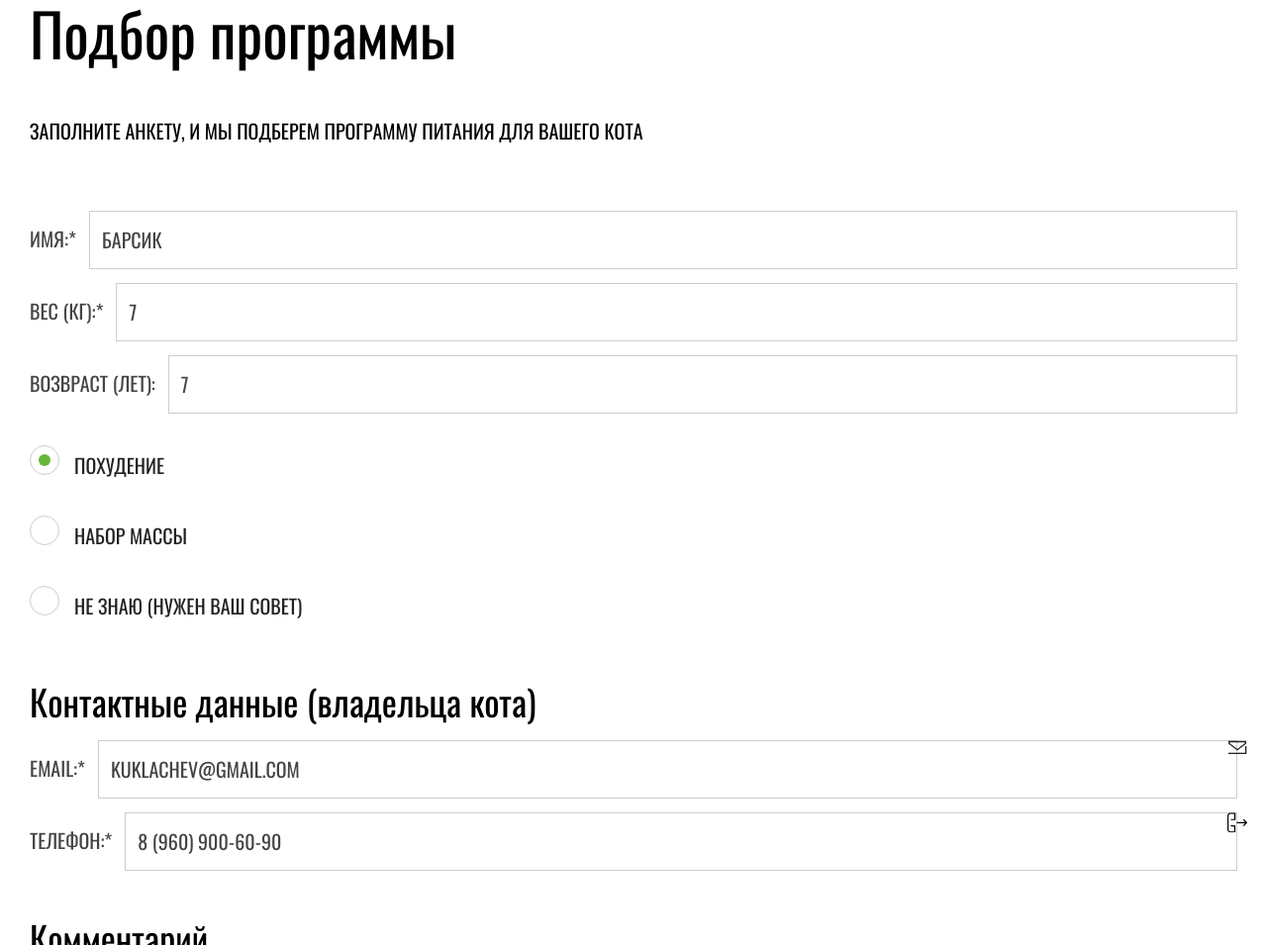
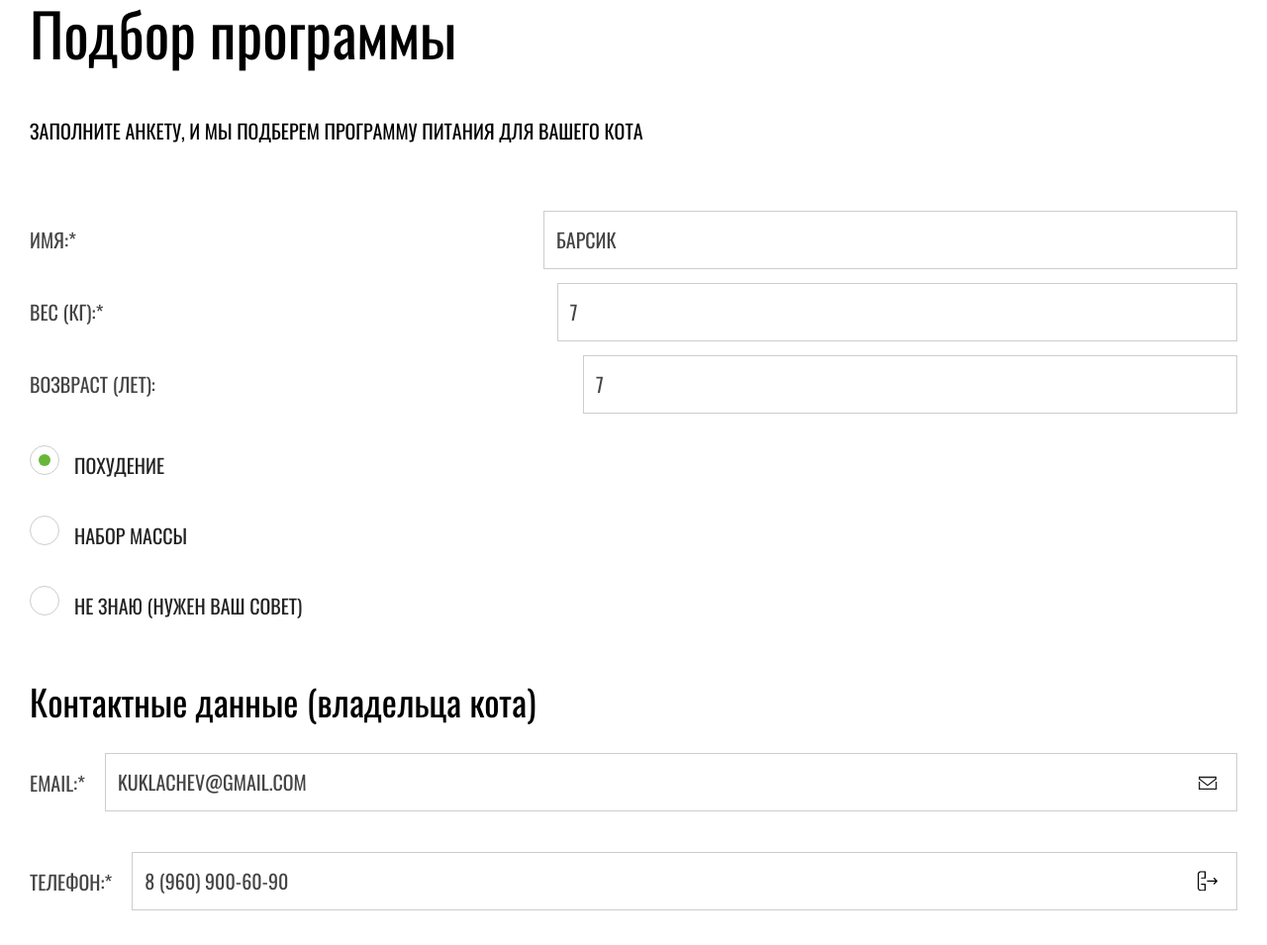
Before and after one commit to varAndez/cat-energy, a website: page source/form.html in a window 1280 px wide. Shown: the part 146-1101 px from the top of the page at 99% size. Drawn offline with nearby package versions, Linux system fonts and the light colour scheme; files that its build step writes are made by us from their sources.

Commit message:
Исправляет SVG в разделе контактные данные и добавляет правильное позиционирование

```diff
--- a/source/form.html
+++ b/source/form.html
@@ -95,23 +95,24 @@
           <h2 class="form__caption">Контактные данные (владельца кота)</h2>
           <ul class="form__list">
             <li class="form__item">
-              <label class="form__label" for="email">Email:*</label>
-              <input class="form__input" type="email" name="email" id="email" placeholder="kuklachev@gmail.com"
-                required>
+              <label class="form__label">
+                <span>Email:*</span>
+                <input class="form__input" type="email" name="email" placeholder="kuklachev@gmail.com" required>
                 <svg class="form__input-icon" width="19" height="14" viewBox="0 0 19 14" fill="none"
                   xmlns="http://www.w3.org/2000/svg">
-                <line x1="0.65" y1="6" x2="0.65" y2="14" stroke="none" stroke-width="1.3" />
+                  <line x1="0.65" y1="6" x2="0.65" y2="14" stroke="#222222" stroke-width="1.3" />
                   <line x1="17.65" y1="6" x2="17.65" y2="14" stroke="#222222" stroke-width="1.3" />
                   <line y1="13.35" x2="18" y2="13.35" stroke="#222222" stroke-width="1.3" />
                   <line y1="1.35" x2="18" y2="1.35" stroke="#222222" stroke-width="1.3" />
                   <path d="M17.35 3.1821L9.00002 9.67654L0.65 3.18209V1.65H3.5L9.00002 1.65H14H17.35V3.1821Z"
                     stroke="#222222" stroke-width="1.3" />
                 </svg>
-
+              </label>
             </li>
             <li class="form__item">
-              <label class="form__label" for="tel">Телефон:*</label>
-              <input class="form__input" type="tel" name="tel" id="tel" placeholder="8 (960) 900-60-90" required>
+              <label class="form__label">
+                <span>Телефон:*</span>
+                <input class="form__input" type="tel" name="tel" placeholder="8 (960) 900-60-90" required>
                 <svg class="form__input-icon" width="20" height="21" viewBox="0 0 20 21" fill="none"
                   xmlns="http://www.w3.org/2000/svg">
                   <g clip-path="url(#clip0)">
@@ -128,7 +129,7 @@
                     </clipPath>
                   </defs>
                 </svg>
-
+              </label>
             </li>
           </ul>
         </div>
--- a/source/sass/blocks/form.scss
+++ b/source/sass/blocks/form.scss
@@ -143,8 +143,10 @@
 .form__label,
 .form__input,
 .form__response {
+  position: relative;
   display: flex;
   flex-grow: 1;
+  align-items: center;
   padding-top: 13px;
   padding-bottom: 14px;
 
@@ -154,6 +156,14 @@
   font-family: $font-family--second;
   color: $color-charcoal;
   text-transform: uppercase;
+
+  span {
+    margin-right: 20px;
+  }
+
+  input {
+    flex-grow: 1;
+  }
 
 
   @media (min-width: $tablet) {
@@ -165,8 +175,6 @@
 .form__label {
   position: relative;
 
-  flex-grow: 0;
-  padding-right: 13px;
 
   &--radio {
     padding-left: 45px;
```
Lines whose indentation alone changed are shown as unchanged.
